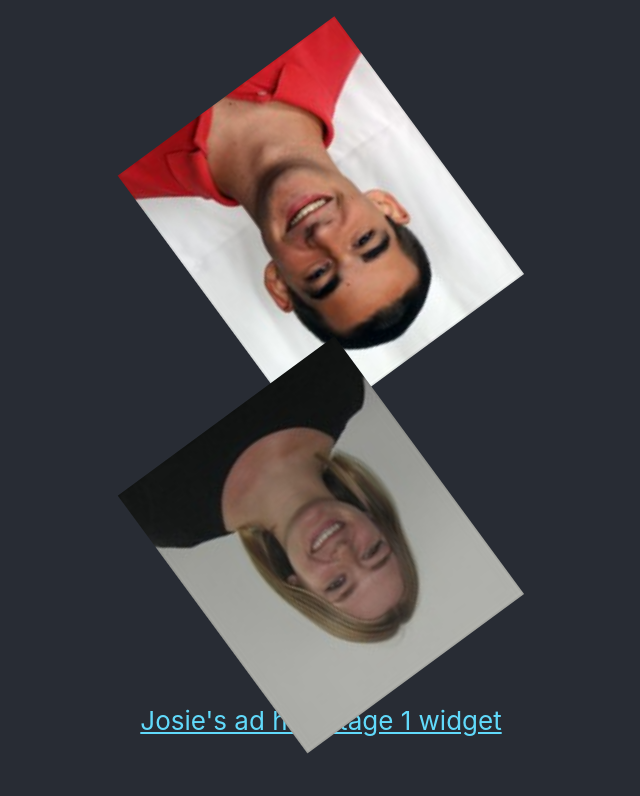
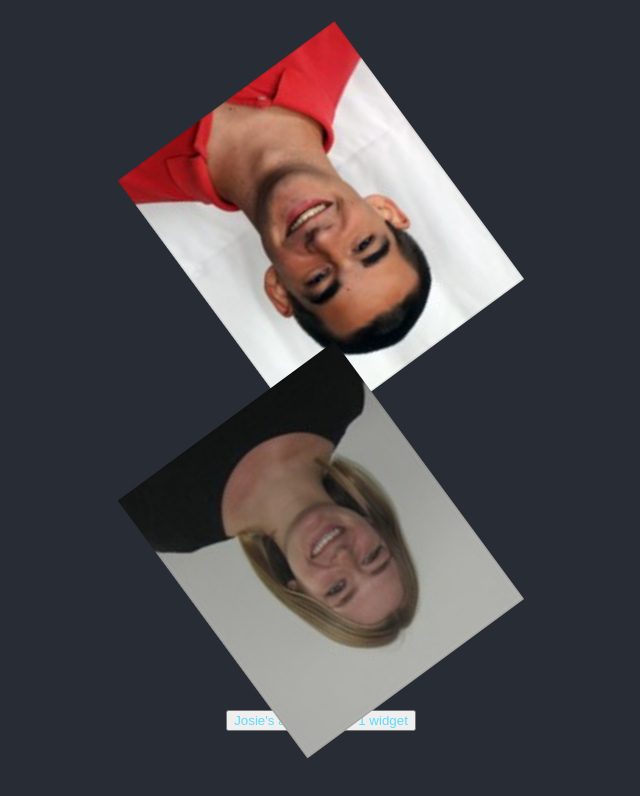
Before and after one commit to SarahACollins/troys-wedding-website, a React (Create React App) app: page / in a window 1280 px wide. Shown: the top 796 px of the page, without its empty margins (319-959 px from the left). Built offline with nearby package versions, Linux system fonts and the light colour scheme.

Commit message:
making it reset the window

```diff
--- a/src/App.js
+++ b/src/App.js
@@ -3,17 +3,19 @@ import devon from './15693.jpg';
 import './App.css';
 
 function App() {
+  const handleRedirect = () => {
+    window.location.href =
+      'https://nemo.webqa.epicexplorers.info/adhocwidgets/OpenScheduling/adhocs/JBY2/resources/openSchedulingSimple.aspx';
+  };
+
   return (
     <div className="App">
       <header className="App-header">
         <img src={troy} className="App-logo" alt="logo" />
         <img src={devon} className="App-logo" alt="logo" />
-        <a
-          className="App-link"
-          href="https://nemo.webqa.epicexplorers.info/adhocwidgets/OpenScheduling/adhocs/JBY2/resources/openSchedulingSimple.aspx"
-        >
+        <button className="App-link" onClick={handleRedirect}>
           Josie's ad hoc stage 1 widget
-        </a>
+        </button>
       </header>
     </div>
   );
```
